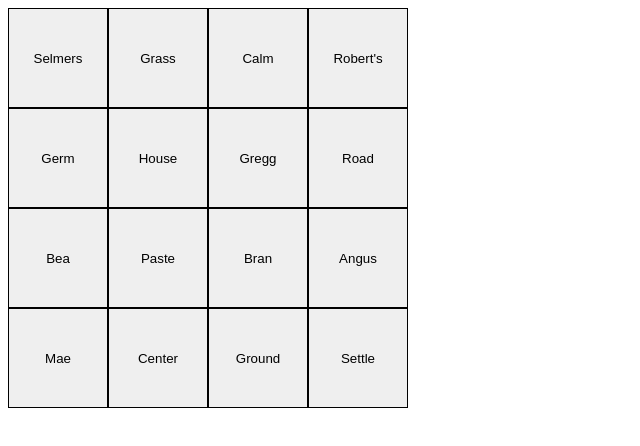
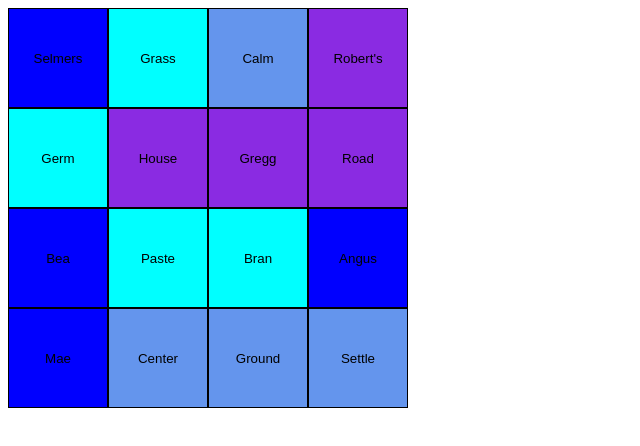
Before and after one commit to mruthh/gridpuzz, a Vue app: page / in a window 1280 px wide. Shown: the top 446 px of the page, without its empty margins (0-640 px from the left). Built offline with nearby package versions, Linux system fonts and the light colour scheme.

Commit message:
feat: add temp background colors for debugging

```diff
--- a/src/App.vue
+++ b/src/App.vue
@@ -15,6 +15,7 @@
     >
       <button
         class="grid-item"
+        :class="`background-${square.groupId}`"
         :style="square.selected ? 'border: 2px solid red' : null"
         @click="toggleSelected(index)"
       >
@@ -149,4 +150,21 @@ export default {
   .solved {
     margin-bottom: 8px;
   }
+
+  .background-1 {
+    background-color: blue;
+  }
+
+  .background-2 {
+    background-color: blueviolet;
+  }
+
+  .background-3 {
+    background-color: aqua;
+  }
+
+  .background-4 {
+    background-color: cornflowerblue;
+  }
+
 </style>
```
